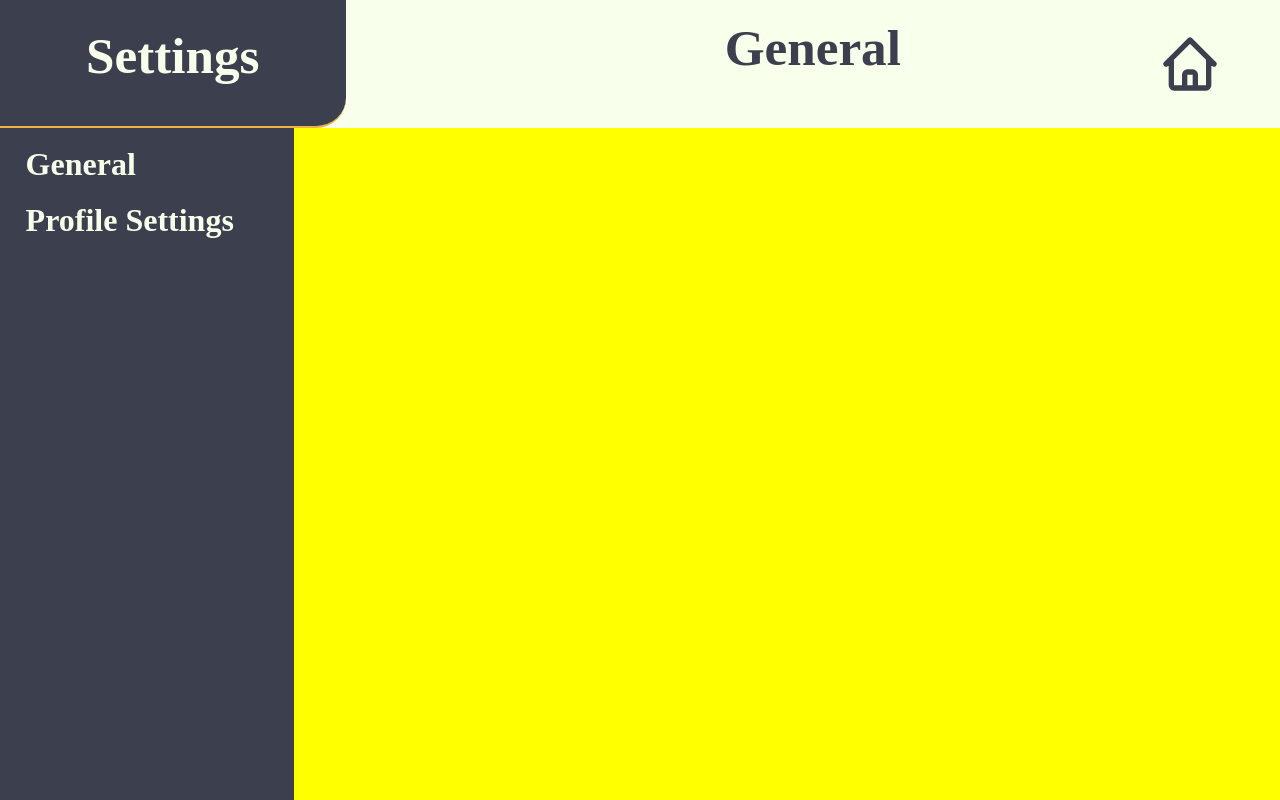
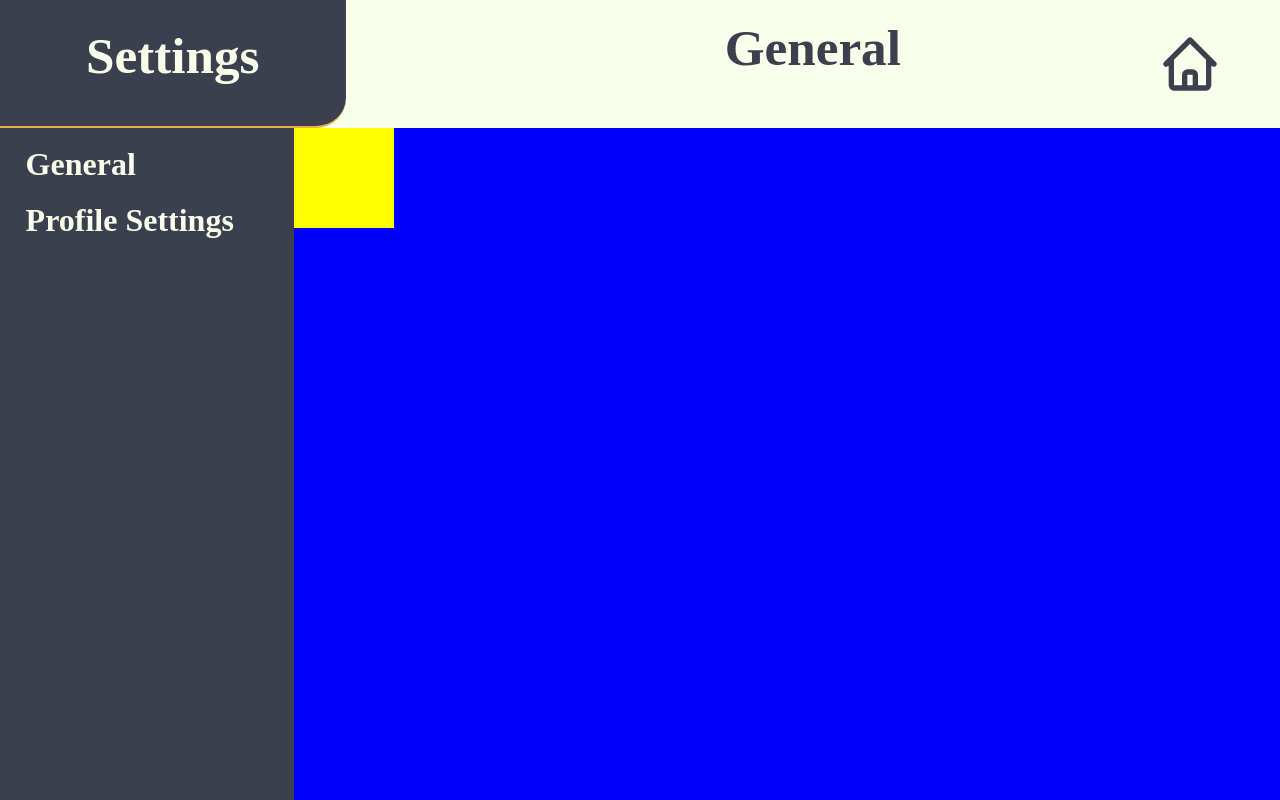
Before and after one commit to ViniDerCoder/The-V-Project-Frontend, a React (Create React App) app: page /settings in a window 1280 px wide. Built offline with nearby package versions, Linux system fonts and the light colour scheme.

Commit message:
Started With Settings Fields

```diff
--- a/src/settings/Settings.css
+++ b/src/settings/Settings.css
@@ -41,11 +41,12 @@
 }
 
 .settings-action-slot {
+    position: absolute;
+    height: 84vh;
+    width: 77vw;
     left: 23vw;
-    height: 84vh;
-    width: auto;
 
-    background-color: yellow;
+    background-color: lightblue;
 }
 
 .settings-action-title {
@@ -62,6 +63,7 @@
     line-height: 5vh;
     align-items: center;
     text-align: center;
+    white-space: nowrap;
 }
 
 .settings-home-button {
--- a/src/settings/Settings.tsx
+++ b/src/settings/Settings.tsx
@@ -6,7 +6,7 @@ import Profile_Settings from "./pages/Profile_Settings"
 import { useState } from "react"
 import * as ReactRouter from "react-router-dom"
 
-import { HiOutlineHome } from "react-icons/hi"
+import { HiOutlineHome as HomeIcon} from "react-icons/hi"
 
 const SettingPages = [
     {title: "General", component: General, unsavedChanges: false},
@@ -30,9 +30,9 @@ export default function Settings(props: Props) {
         <Box sx={{height: "100vh", backgroundColor: props.colorTheme.fourth}}>
             <Box className='settings-title' sx={{backgroundColor: props.colorTheme.first, borderBottomColor: props.colorTheme.second, color: props.colorTheme.fourth}}>Settings</Box>
             <Box className='settings-action-title' sx={{color: props.colorTheme.first}}>{SettingPages[activePage].title}</Box>
-            <HiOutlineHome className='settings-home-button' color={props.colorTheme.first} onClick={() =>  {SettingPages.every(obj => !obj.unsavedChanges) ? navigation('/home') : showUnsavedChangesPopUp()}}/>
+            <HomeIcon className='settings-home-button' color={props.colorTheme.first} onClick={() =>  {SettingPages.every(obj => !obj.unsavedChanges) ? navigation('/home') : showUnsavedChangesPopUp()}}/>
             <Box className='settings-action-slot'>
-                {SettingPages[activePage].component()}
+                {SettingPages[activePage].component({colorTheme: props.colorTheme})}
             </Box>
             <Box className='sidebar-menu' sx={{backgroundColor: props.colorTheme.first}}>
                 {options}
--- /dev/null
+++ b/src/settings/fields/Switch.tsx
@@ -0,0 +1,15 @@
+import { Box } from "@mui/material"
+
+interface Properties {
+    colors: {
+        on: string,
+        off: string,
+        indicator: string
+    }
+}
+
+export function Switch(props: Properties) {
+    return(
+        <Box sx={{backgroundColor: "yellow", width: "100px", height: "100px"}}></Box>
+    )
+}
--- /dev/null
+++ b/src/settings/fields/fields.tsx
@@ -0,0 +1 @@
+export { Switch } from "./Switch"
--- a/src/settings/pages/General.tsx
+++ b/src/settings/pages/General.tsx
@@ -1,7 +1,15 @@
 import { Box } from "@mui/material";
+import { Switch } from "../fields/fields";
+import { ColorThemeInterface } from "../../App";
 
-export default function General() {
+interface Props {
+    colorTheme: ColorThemeInterface
+}
+
+export default function General(props: Props) {
     return(
-        <Box sx={{backgroundColor: "blue", width: "auto"}}></Box>
+        <Box sx={{backgroundColor: "blue", width: "100%", height: "100%", position: "absolute"}}>
+            <Switch colors={{on: props.colorTheme.third, off: props.colorTheme.first, indicator: props.colorTheme.fourth}}></Switch>
+        </Box>
     )
 }
--- a/src/settings/pages/Profile_Settings.tsx
+++ b/src/settings/pages/Profile_Settings.tsx
@@ -1,6 +1,6 @@
 import { Box } from "@mui/material";
 
-export default function General() {
+export default function Profile_Settings() {
     return(
         <Box sx={{backgroundColor: "red", height: "40vh"}}></Box>
     )
```
Also changed, not shown: src/settings/fields/Fields.css (added).
